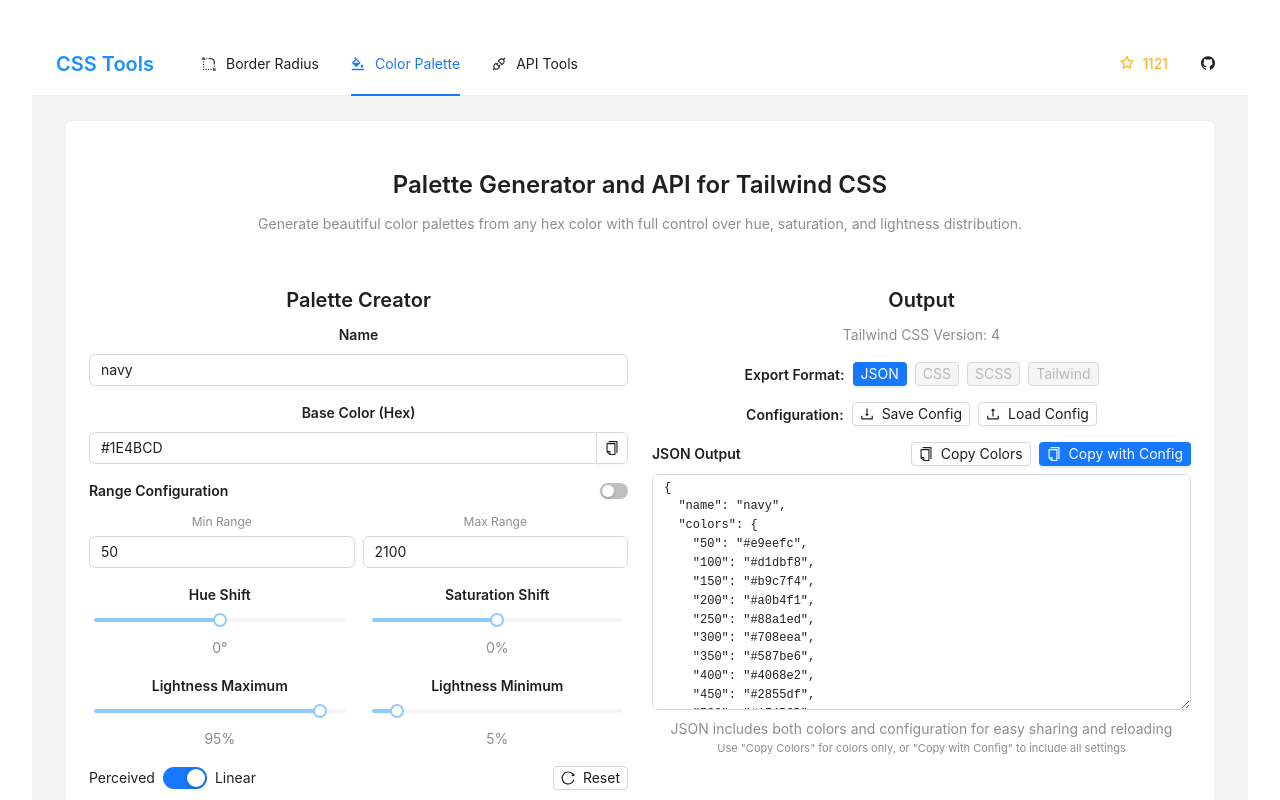
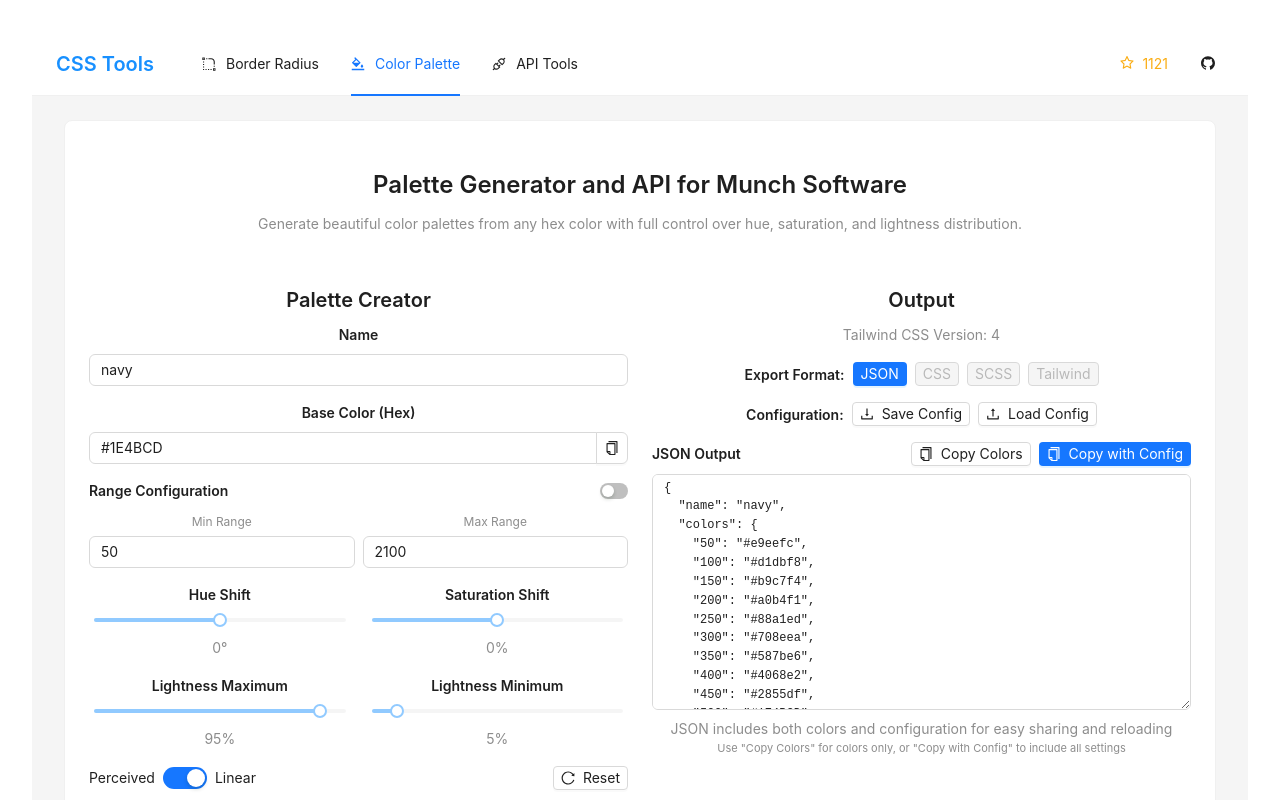
Before and after one commit to KeketsoMunch/munch-design-tool, a React (Vite) app: page / in a window 1280 px wide. Both pictures are taken after a click on the item "Color Palette". Shown: the top 800 px of the page. Built offline with nearby package versions, Linux system fonts and the light colour scheme.

Commit message:
Updated ColorPalette.jsx

```diff
--- a/src/components/ColorPalette.jsx
+++ b/src/components/ColorPalette.jsx
@@ -266,7 +266,7 @@
     <div style={{ padding: '24px', maxWidth: '1200px', margin: '0 auto' }}>
       <Card>
         <div style={{ marginBottom: 24 }}>
-          <Title level={3}>Palette Generator and API for Tailwind CSS</Title>
+          <Title level={3}>Palette Generator and API for Munch Software</Title>
           <Text type="secondary">
             Generate beautiful color palettes from any hex color with full control over hue, saturation, and lightness distribution.
           </Text>
```
